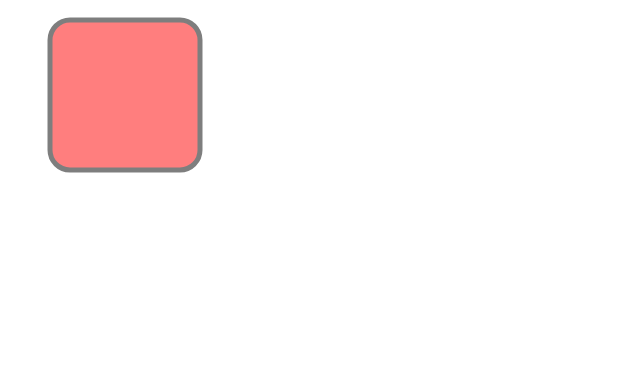
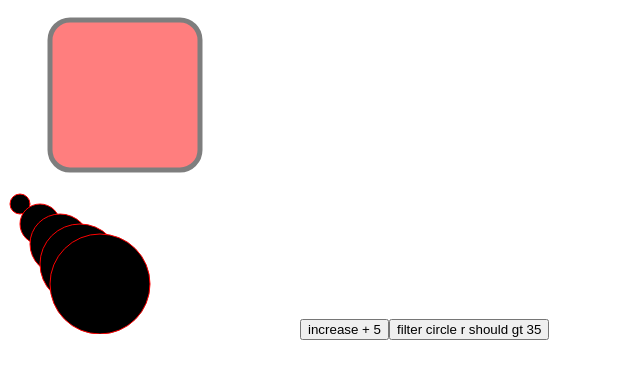
Before and after one commit to DeokCho/practiced3lib, a React (Create React App) app: page / in a window 1280 px wide. Shown: the top 378 px of the page, without its empty margins (0-640 px from the left). Built offline with nearby package versions, Linux system fonts and the light colour scheme.

Commit message:
d3 로 도형 만들기

```diff
--- a/src/App.js
+++ b/src/App.js
@@ -7,6 +7,7 @@ const App = () => {
  return (
   <>
    <PracticeSvg />
+   <PracticeD3Lib />
   </>
  );
 };
--- /dev/null
+++ b/src/pages/practiced3lib/PracticeD3Lib.jsx
@@ -0,0 +1,54 @@
+import React, { useEffect, useRef, useState } from "react";
+import * as d3 from "d3";
+
+const dateData = [
+ { d: "2021-12-01", v: 93.24 },
+ { d: "2021-12-02", v: 93 },
+ { d: "2021-12-03", v: 95.54 },
+];
+
+const PracticeD3Lib = () => {
+ const [data, setData] = useState([10, 20, 30, 40, 50]);
+ const ref = useRef(null);
+
+ useEffect(() => {
+  // selection 객체
+  const svg = d3.select(ref.current);
+
+  // 그래프 생성
+  svg
+   .selectAll("circle")
+   .data(data)
+   .join(
+    (enter) => enter.append("circle"),
+    (update) => update.attr("class", "updated"),
+    (exit) => exit.remove()
+   )
+   .attr("r", (value) => value)
+   .attr("cx", (value) => value * 2)
+   .attr("cy", (value) => value * 2)
+   .attr("stroke", "red");
+ }, [data]);
+
+ return (
+  <>
+   <svg ref={ref} />
+   <button
+    onClick={() => {
+     setData(data.map((el) => el + 5));
+    }}
+   >
+    increase + 5
+   </button>
+   <button
+    onClick={() => {
+     setData(data.filter((el) => el > 35));
+    }}
+   >
+    filter circle r should gt 35
+   </button>
+  </>
+ );
+};
+
+export default PracticeD3Lib;
--- a/src/pages/practiced3lib/PracticeD3Lib.tsx
+++ /dev/null
@@ -1,7 +0,0 @@
-import React from "react";
-
-const PracticeD3Lib = () => {
- return <div></div>;
-};
-
-export default PracticeD3Lib;
```
Also changed, not shown: src/pages/practicesvg/PracticeSvg.jsx (renamed from src/pages/practicesvg/PracticeSvg.tsx).
